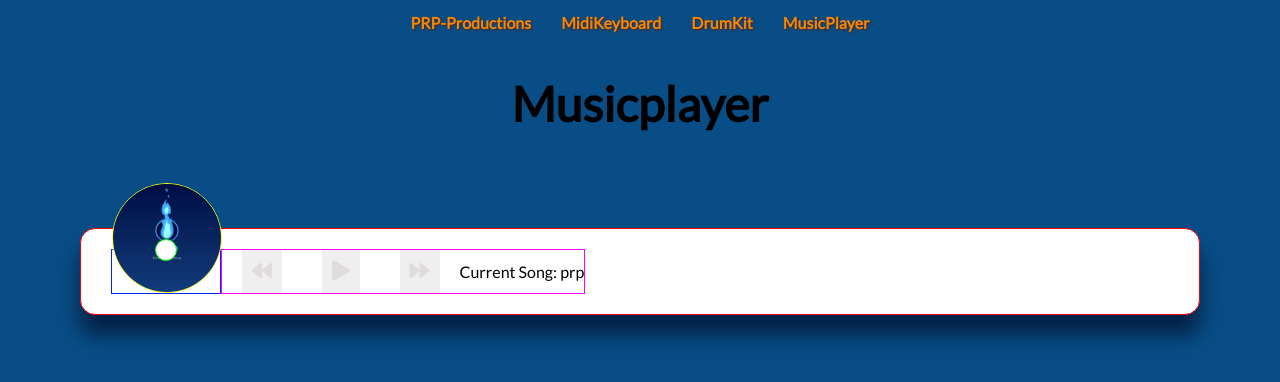
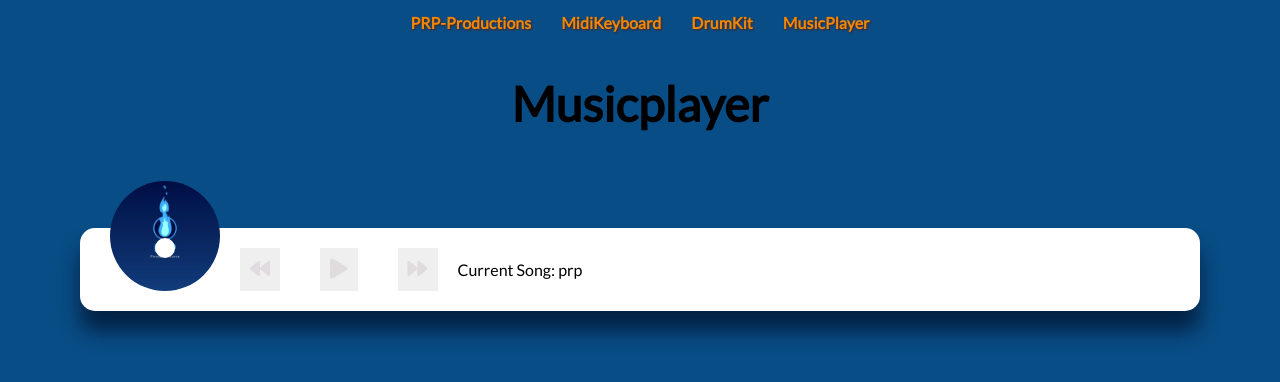
Before and after one commit to prp-productions/prp-productions, a React (Create React App) app: page /musicPlayer in a window 1280 px wide. Shown: the top 382 px of the page. Built offline with nearby package versions, Linux system fonts and the light colour scheme.

Commit message:
done, but not finished

```diff
--- a/src/components/MusicPlayer.js
+++ b/src/components/MusicPlayer.js
@@ -62,7 +62,9 @@ export const MusicPlayer = () => {
         <button id="next" onClick={handleNext} className="action-btn">
         <i className="fas fa-forward"></i>
         </button>
+
         <h4 id="title"> Current Song: {songs[currentSongIndex]}</h4>
+
         </div>
       </div>
     </div>
--- a/src/styles/musicPlayer.scss
+++ b/src/styles/musicPlayer.scss
@@ -34,7 +34,6 @@
     position: relative;
     margin: 100px 0;
     z-index: 10;
-    border: 1px red solid;
     .music-info {
       background-color: rgba(255, 255, 255, 0.5);
       border-radius: 15px 15px 0 0;
@@ -47,7 +46,6 @@
       transform: translateY(0%);
       transition: transform 0.3s ease-in, opacity 0.3s ease-in;
       z-index: 0;
-      border: 1px rgb(0, 255, 64) solid;
       .music-info h4 {
         margin: 0;
         .progress-container {
@@ -72,7 +70,6 @@
   .img-container {
     position: relative;
     width: 110px;
-    border: 1px rgb(0, 38, 255) solid;
     img {
       border-radius: 50%;
       object-fit: cover;
@@ -83,9 +80,18 @@
       left: 0;
       animation: rotate 3s linear infinite;
       animation-play-state: paused;
-      border: 1px rgb(251, 255, 0) solid;
     }
   }
+  .img-container::after {
+    content: "";
+    background-color: #fff;
+    border-radius: 50%;
+    position: absolute;
+    bottom: 100%;
+    left: 50%;
+    width: 20px;
+    height: 20px;
+    transform: translate(-50%, 50%);
   }
 
   .navigation {
@@ -93,7 +99,6 @@
     align-items: center;
     justify-content: center;
     z-index: 1;
-  border: 1px rgb(255, 0, 242) solid;
     .action-btn {
       background-color: fff;
       border: 0;
@@ -110,26 +115,13 @@
         font-size: 30px;
       }
     }
+  }
 
   .music-container.play {
     .music-info {
       opacity: 1;
       transform: translateY(-100%);
     }
-  }
-}
-
-.img-container::after {
-  content: "";
-  background-color: #fff;
-  border-radius: 50%;
-  position: absolute;
-  bottom: 100%;
-  left: 50%;
-  width: 20px;
-  height: 20px;
-  transform: translate(-50%, 50%);
-  border: 1px rgb(0, 255, 0) solid;
   }
 
   .music-container.play {
@@ -147,3 +139,4 @@
       transform: rotate(360deg);
     }
   }
+}
```
Lines whose indentation alone changed are shown as unchanged.
